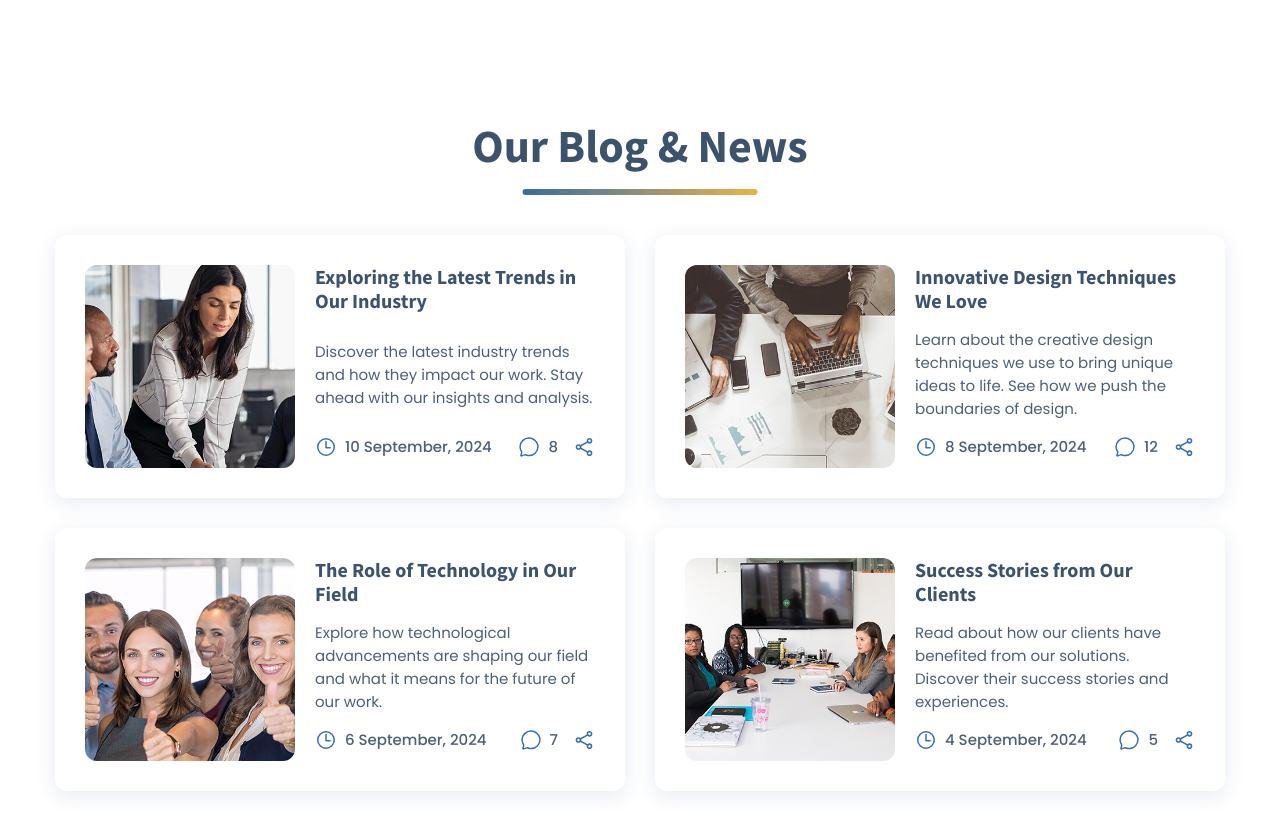
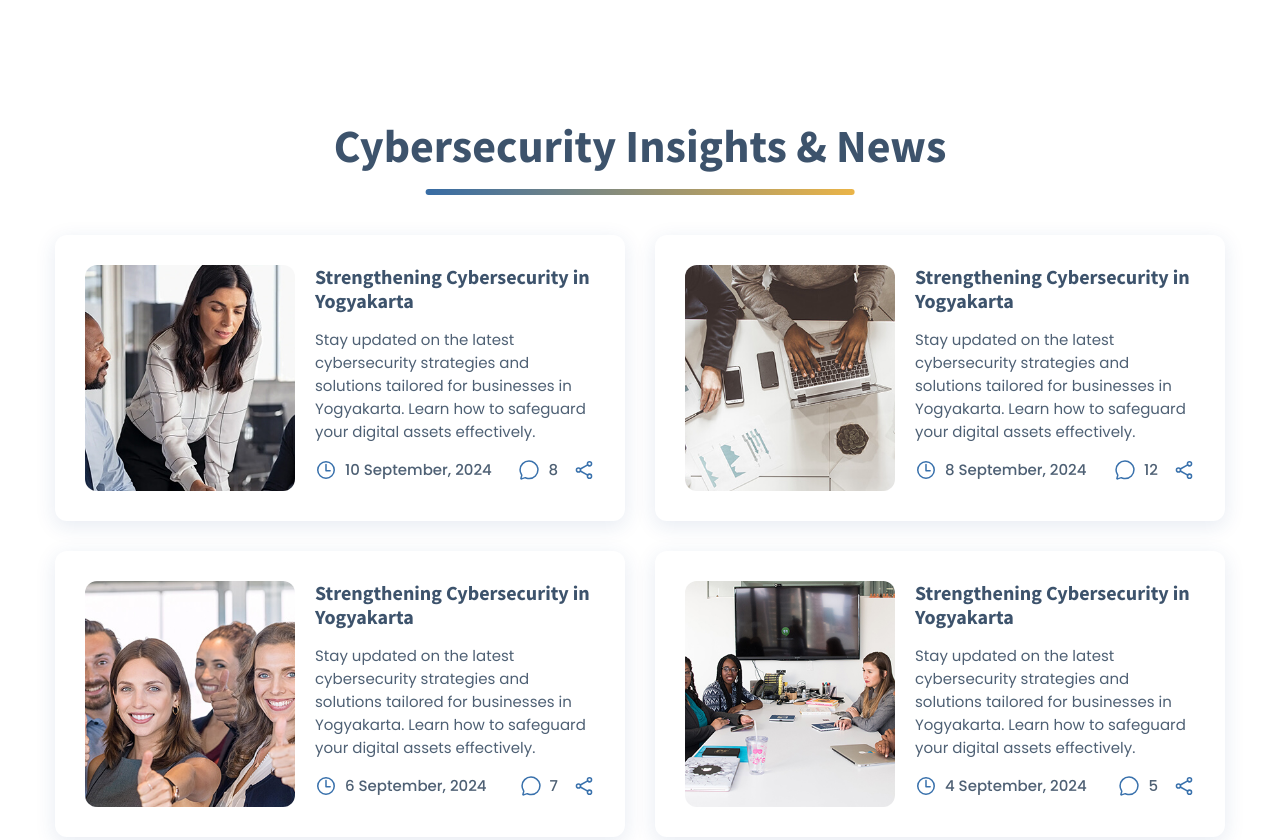
Before and after one commit to abdullahalhwyji/siber, a plain HTML site: page index.html in a window 1280 px wide. Shown: the part 2809-3649 px from the top of the page. Drawn offline with nearby package versions, Linux system fonts and the light colour scheme.

Commit message:
update the blogs

```diff
--- a/index.html
+++ b/index.html
@@ -393,7 +393,7 @@
       <section class="section blog" id="blog">
         <div class="container">
 
-          <h2 class="h2 section-title underline">Our Blog & News</h2>
+          <h2 class="h2 section-title underline">Cybersecurity Insights & News</h2>
 
           <ul class="blog-list">
 
@@ -401,15 +401,15 @@
               <div class="blog-card">
                 <figure class="banner">
                   <a href="#">
-                    <img src="./assets/images/blog-1.jpg" width="750" height="350" loading="lazy" alt="Insights on Our Latest Projects" class="img-cover">
+                    <img src="./assets/images/blog-1.jpg" width="750" height="350" loading="lazy" alt="Cybersecurity Awareness in Yogyakarta" class="img-cover">
                   </a>
                 </figure>
                 <div class="content">
                   <h3 class="h3 title">
-                    <a href="#">Exploring the Latest Trends in Our Industry</a>
+                    <a href="#">Strengthening Cybersecurity in Yogyakarta</a>
                   </h3>
                   <p class="text">
-                    Discover the latest industry trends and how they impact our work. Stay ahead with our insights and analysis.
+                    Stay updated on the latest cybersecurity strategies and solutions tailored for businesses in Yogyakarta. Learn how to safeguard your digital assets effectively.
                   </p>
                   <div class="meta">
                     <div class="publish-date">
@@ -432,15 +432,15 @@
               <div class="blog-card">
                 <figure class="banner">
                   <a href="#">
-                    <img src="./assets/images/blog-2.jpg" width="750" height="350" loading="lazy" alt="Creative Design Techniques" class="img-cover">
+                    <img src="./assets/images/blog-2.jpg" width="750" height="350" loading="lazy" alt="Cybersecurity Awareness in Yogyakarta" class="img-cover">
                   </a>
                 </figure>
                 <div class="content">
                   <h3 class="h3 title">
-                    <a href="#">Innovative Design Techniques We Love</a>
+                    <a href="#">Strengthening Cybersecurity in Yogyakarta</a>
                   </h3>
                   <p class="text">
-                    Learn about the creative design techniques we use to bring unique ideas to life. See how we push the boundaries of design.
+                    Stay updated on the latest cybersecurity strategies and solutions tailored for businesses in Yogyakarta. Learn how to safeguard your digital assets effectively.
                   </p>
                   <div class="meta">
                     <div class="publish-date">
@@ -463,15 +463,15 @@
               <div class="blog-card">
                 <figure class="banner">
                   <a href="#">
-                    <img src="./assets/images/blog-3.jpg" width="750" height="350" loading="lazy" alt="Tech Innovations in Our Field" class="img-cover">
+                    <img src="./assets/images/blog-3.jpg" width="750" height="350" loading="lazy" alt="Cybersecurity Awareness in Yogyakarta" class="img-cover">
                   </a>
                 </figure>
                 <div class="content">
                   <h3 class="h3 title">
-                    <a href="#">The Role of Technology in Our Field</a>
+                    <a href="#">Strengthening Cybersecurity in Yogyakarta</a>
                   </h3>
                   <p class="text">
-                    Explore how technological advancements are shaping our field and what it means for the future of our work.
+                    Stay updated on the latest cybersecurity strategies and solutions tailored for businesses in Yogyakarta. Learn how to safeguard your digital assets effectively.
                   </p>
                   <div class="meta">
                     <div class="publish-date">
@@ -494,15 +494,15 @@
               <div class="blog-card">
                 <figure class="banner">
                   <a href="#">
-                    <img src="./assets/images/blog-4.jpg" width="750" height="350" loading="lazy" alt="Client Success Stories" class="img-cover">
+                    <img src="./assets/images/blog-4.jpg" width="750" height="350" loading="lazy" alt="Cybersecurity Awareness in Yogyakarta" class="img-cover">
                   </a>
                 </figure>
                 <div class="content">
                   <h3 class="h3 title">
-                    <a href="#">Success Stories from Our Clients</a>
+                    <a href="#">Strengthening Cybersecurity in Yogyakarta</a>
                   </h3>
                   <p class="text">
-                    Read about how our clients have benefited from our solutions. Discover their success stories and experiences.
+                    Stay updated on the latest cybersecurity strategies and solutions tailored for businesses in Yogyakarta. Learn how to safeguard your digital assets effectively.
                   </p>
                   <div class="meta">
                     <div class="publish-date">
@@ -525,6 +525,7 @@
 
         </div>
       </section>
+
 
 
     </article>
```
